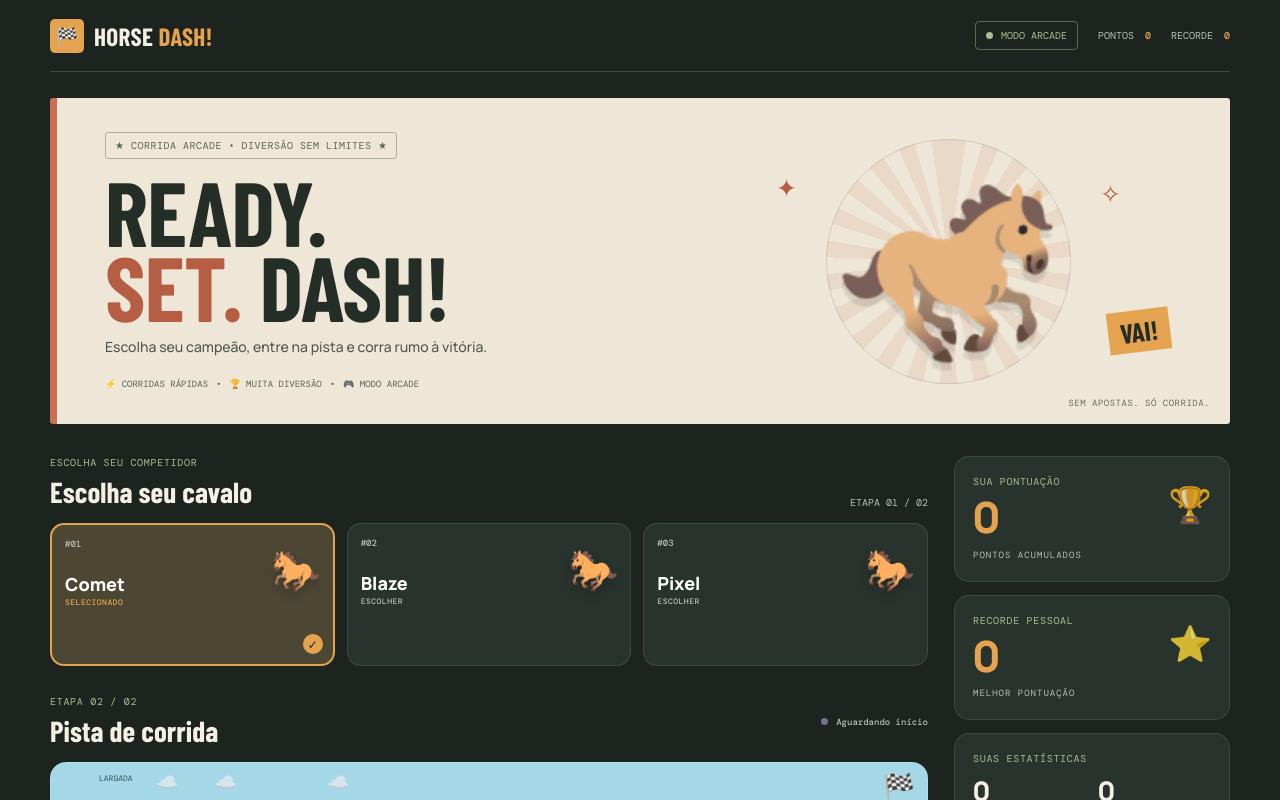
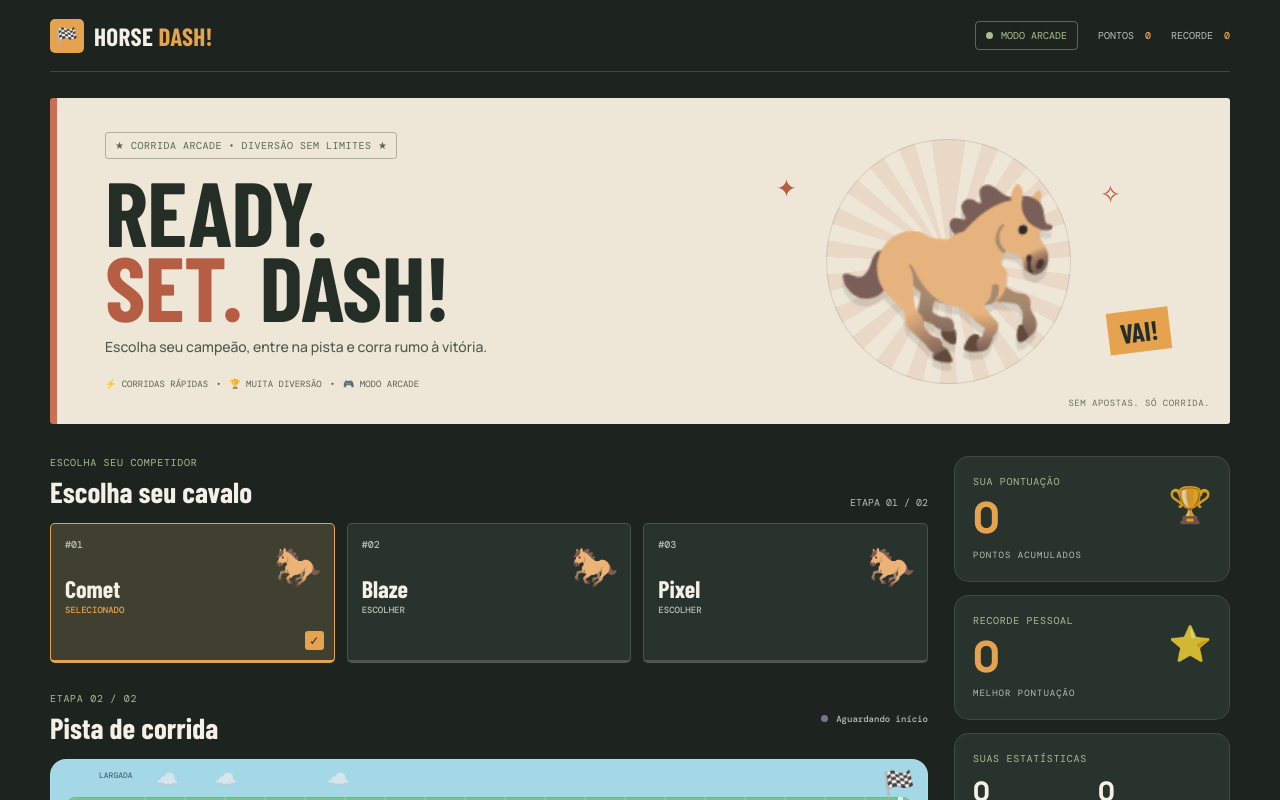
Before and after one commit to DogShown/HorseRacing, a React (Vite) app: page / in a window 1280 px wide. Shown: the top 800 px of the page. Built offline with nearby package versions, Linux system fonts and the light colour scheme; a web font is replaced by a local one.

Commit message:
Refresh HORSE DASH visual identity

```diff
--- a/src/styles/horses.css
+++ b/src/styles/horses.css
@@ -1,11 +1,58 @@
 .horse-options { display: grid; grid-template-columns: repeat(3, minmax(0, 1fr)); gap: 12px; }
-.horse-card { position: relative; min-width: 0; min-height: 143px; display: flex; flex-direction: column; align-items: flex-start; padding: 13px; overflow: hidden; border: 1px solid rgba(255,255,255,.1); border-radius: 14px; background: var(--panel); color: white; text-align: left; cursor: pointer; transition: transform .18s, border-color .18s, background .18s; }
-.horse-card:hover:not(:disabled) { transform: translateY(-3px); background: var(--panel-light); }
-.horse-card.selected { border: 2px solid var(--horse-accent); background: color-mix(in srgb, var(--panel) 82%, var(--horse-accent)); }
-.horse-card.gold { --horse-accent: var(--yellow); }.horse-card.coral { --horse-accent: var(--coral); }.horse-card.mint { --horse-accent: var(--mint); }
-.horse-number { color: var(--muted); font-size: 9px; }
-.horse-avatar { position: absolute; top: 17px; right: 12px; font-size: 40px; filter: drop-shadow(0 5px 5px rgba(0,0,0,.2)); }
-.horse-name { margin-top: 22px; font-size: 18px; font-weight: 1000; }
-.horse-caption { margin-top: 1px; color: var(--muted); font-size: 8px; letter-spacing: .5px; }
+.horse-card {
+  position: relative;
+  min-width: 0;
+  min-height: 140px;
+  display: flex;
+  flex-direction: column;
+  align-items: flex-start;
+  padding: 14px;
+  overflow: hidden;
+  border: 1px solid var(--color-border);
+  border-bottom: 3px solid rgba(244, 240, 231, .18);
+  border-radius: 5px;
+  background: var(--panel);
+  color: var(--color-text);
+  text-align: left;
+  cursor: pointer;
+  transition: transform var(--transition-fast), border-color var(--transition-fast), background var(--transition-fast);
+}
+.horse-card:hover:not(:disabled) { transform: translateY(-2px); background: var(--panel-light); }
+.horse-card.selected {
+  border-color: var(--horse-accent);
+  border-bottom-color: var(--horse-accent);
+  background: color-mix(in srgb, var(--panel) 88%, var(--horse-accent));
+}
+.horse-card.gold { --horse-accent: var(--yellow); }
+.horse-card.coral { --horse-accent: var(--coral); }
+.horse-card.mint { --horse-accent: var(--mint); }
+.horse-number { color: var(--muted); font-size: 10px; }
+.horse-avatar {
+  position: absolute;
+  top: 15px;
+  right: 12px;
+  font-size: 38px;
+  filter: grayscale(.25);
+}
+.horse-name {
+  margin-top: 23px;
+  font-family: var(--font-display);
+  font-size: 24px;
+  font-weight: 700;
+}
+.horse-caption { margin-top: 1px; color: var(--muted); font-size: 9px; }
 .selected .horse-caption { color: var(--horse-accent); }
-.selected-check { position: absolute; right: 10px; bottom: 10px; display: grid; place-items: center; width: 20px; height: 20px; border-radius: 50%; background: var(--horse-accent); color: var(--bg); font-size: 12px; font-weight: 900; }
+.selected-check {
+  position: absolute;
+  right: 10px;
+  bottom: 10px;
+  display: grid;
+  place-items: center;
+  width: 19px;
+  height: 19px;
+  border-radius: 3px;
+  background: var(--horse-accent);
+  color: var(--color-ink);
+  font-size: 12px;
+  font-weight: 800;
+}
```
